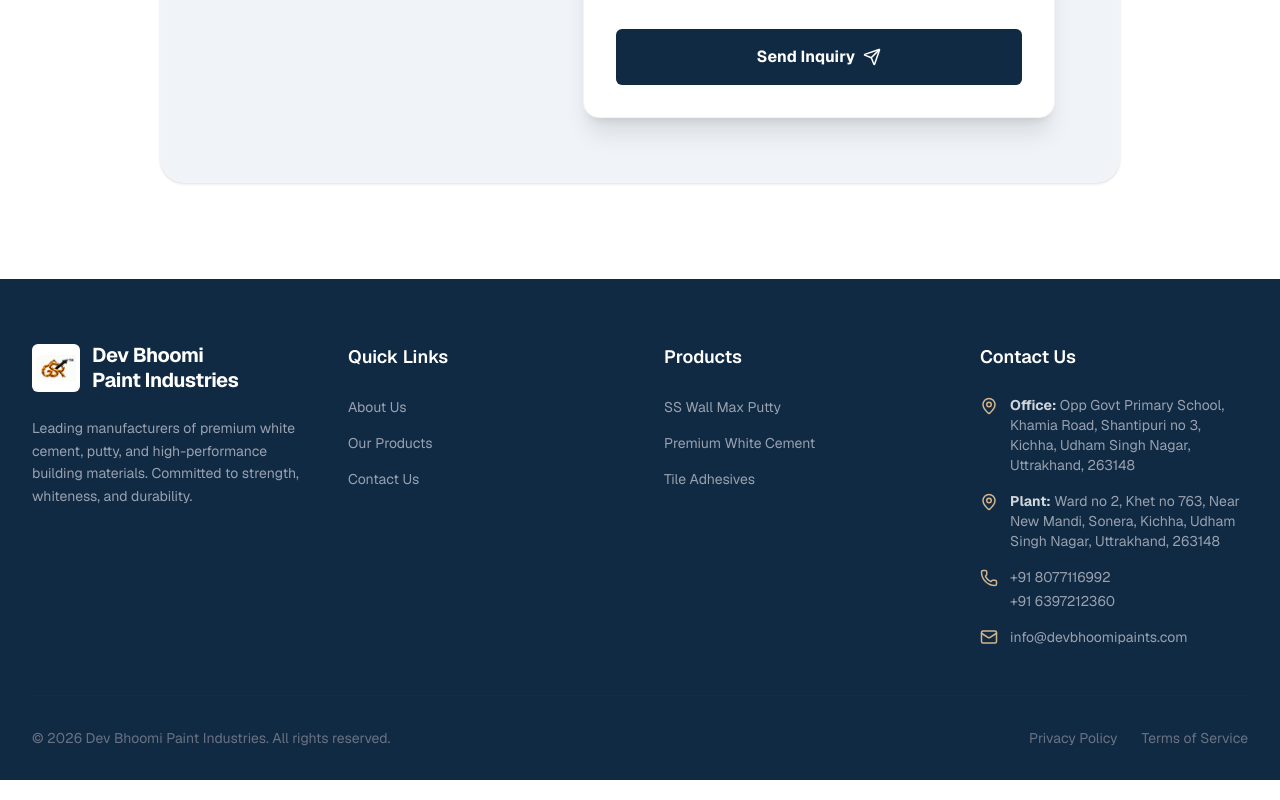
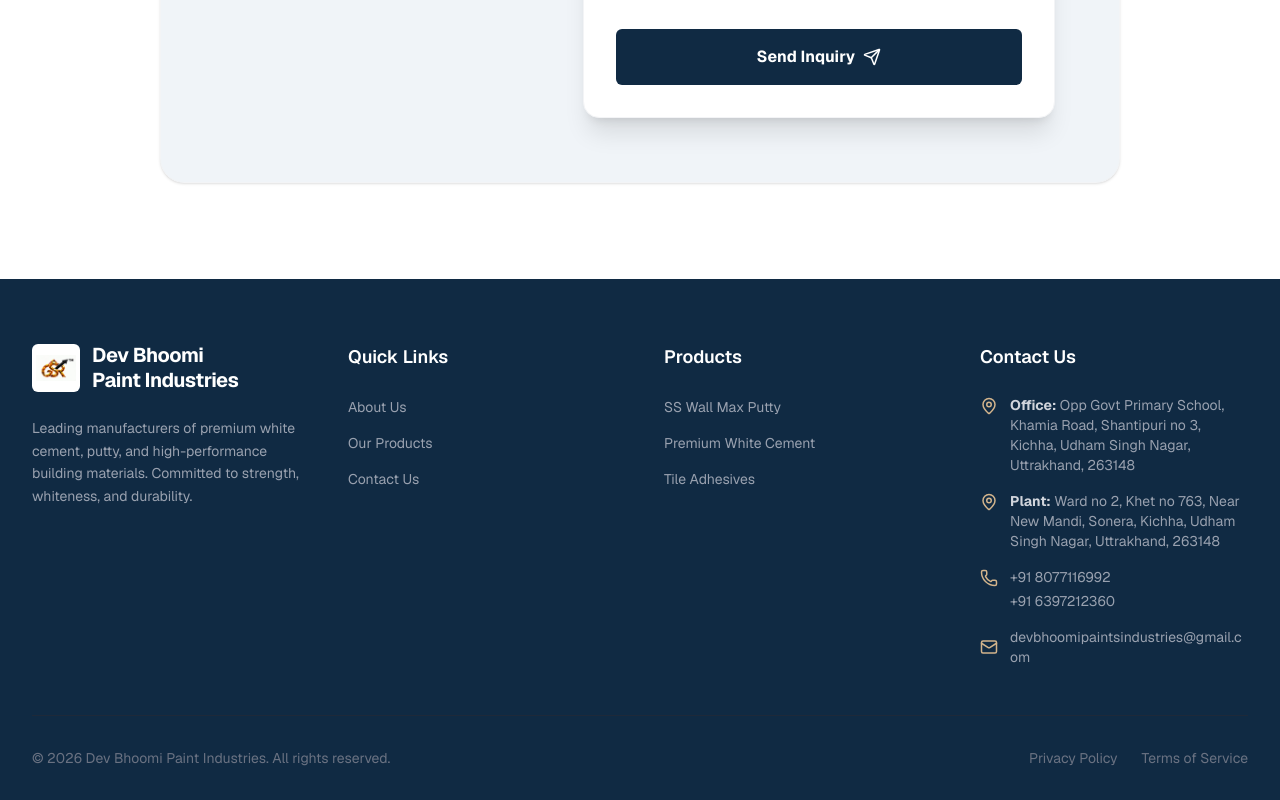
Before and after one commit to Naman123-code/DevBhoomiPaintIndustries, a Next.js app: page / in a window 1280 px wide. Shown: the part 4369-5169 px from the top of the page. Built offline with nearby package versions, Linux system fonts and the light colour scheme.

Commit message:
Update footer email to devbhoomipaintsindustries@gmail.com

```diff
--- a/src/components/Layout/Footer.tsx
+++ b/src/components/Layout/Footer.tsx
@@ -92,8 +92,8 @@
               </li>
               <li className="flex items-center gap-3 text-gray-400 text-sm">
                 <Mail className="text-db-gold shrink-0" size={18} />
-                <a href="mailto:info@devbhoomipaints.com" className="hover:text-db-white transition-colors">
-                  info@devbhoomipaints.com
+                <a href="mailto:devbhoomipaintsindustries@gmail.com" className="hover:text-db-white transition-colors break-all">
+                  devbhoomipaintsindustries@gmail.com
                 </a>
               </li>
             </ul>
```
